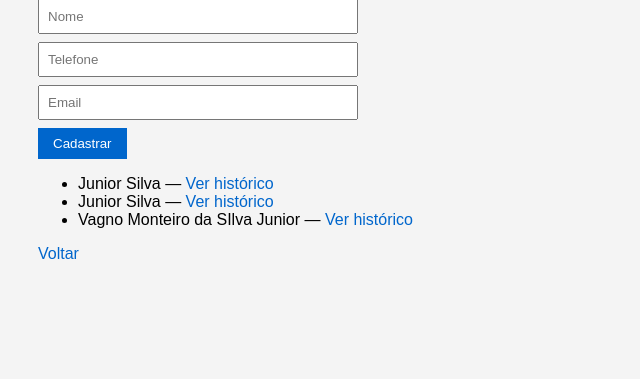
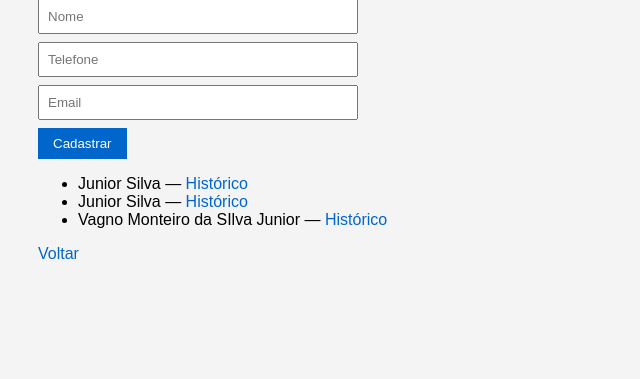
Before and after one commit to VagnoJunior/sistema-atendimento, a Flask app: page /clientes in a window 1280 px wide. Shown: the part 107-486 px from the top of the page, without its empty margins (0-640 px from the left). Run offline with Flask 3, Linux system fonts and the light colour scheme; the visitor is signed in with stand-in values (Sample User, id 1); data comes from the database, SQL or seed files in the repository.

Commit message:
Update clientes.html

```diff
--- a/templates/clientes.html
+++ b/templates/clientes.html
@@ -19,7 +19,7 @@
 {% for c in clientes %}
     <li>
         {{ c[1] }} —
-        <a href="/cliente/{{ c[0] }}">Ver histórico</a>
+        <a href="/cliente/{{ c[0] }}">Histórico</a>
     </li>
 {% endfor %}
 </ul>
```
